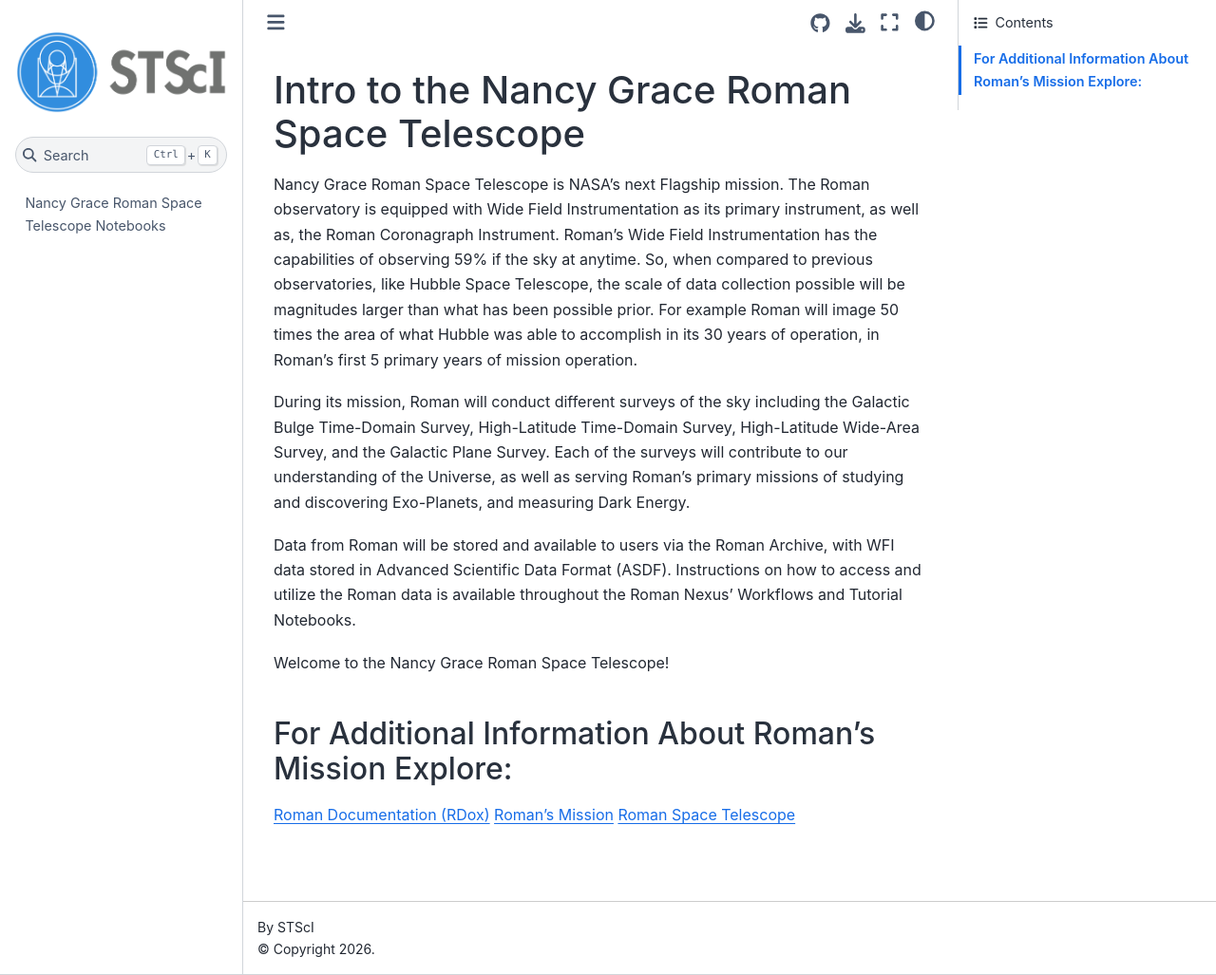
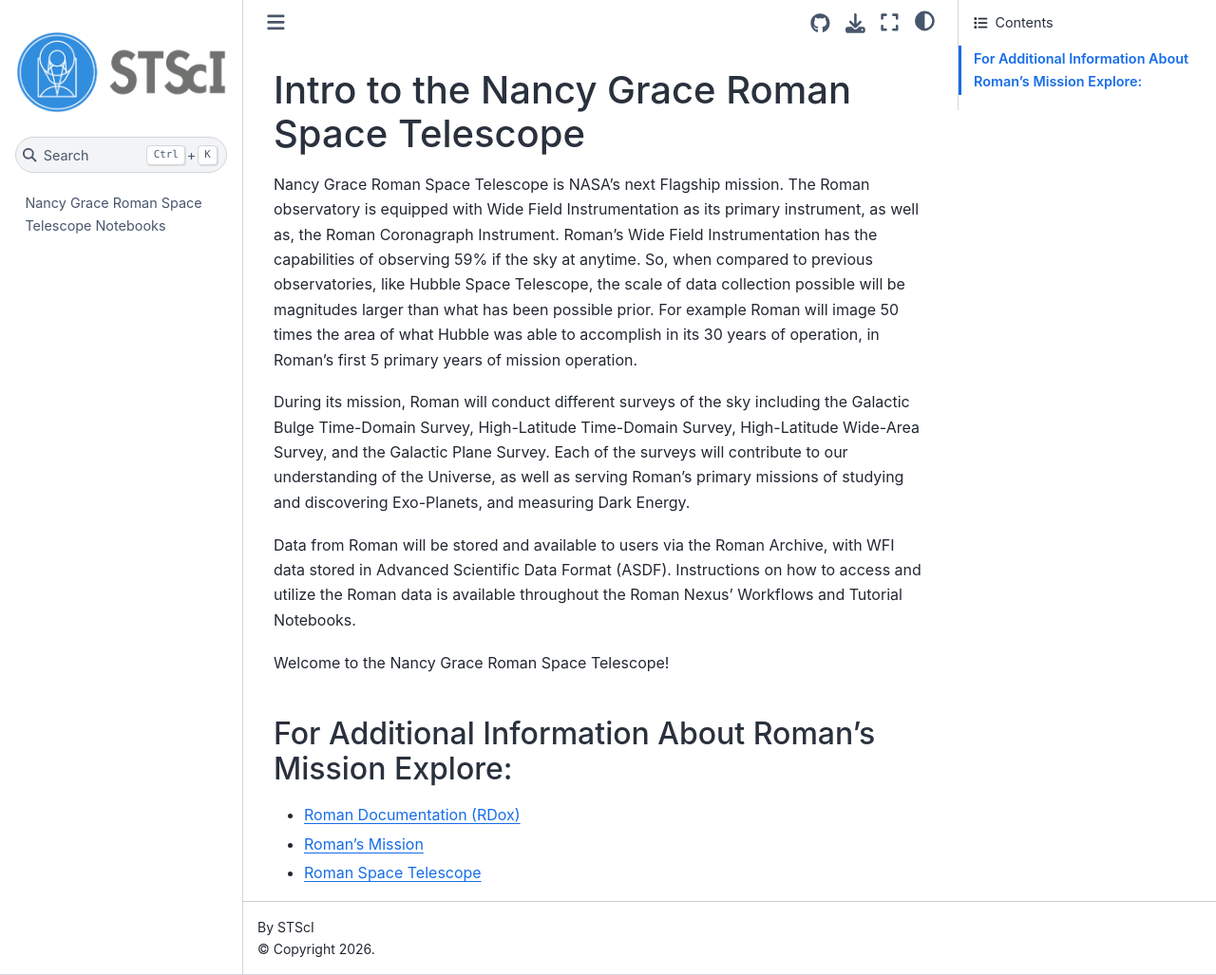
Before and after one commit to spacetelescope/roman_notebooks, a Jupyter Book: the page built from markdown/roman-intro.md, in a window 1280 px wide and 1027 px high. Shown: the whole window at 95% size. Built offline with Jupyter Book 1.0.4 settings and Sphinx 7.4.7 and the Sphinx Book theme 1.1.4, drawn with Linux system fonts in a browser that asks for light colours; pages that are not in the unit, such as notebooks, are missing from menus.

Commit message:
Update: Fix Format

```diff
--- a/markdown/roman-intro.md
+++ b/markdown/roman-intro.md
@@ -10,6 +10,6 @@
 
 
 ## For Additional Information About Roman’s Mission Explore:
-[Roman Documentation (RDox)](https://roman-docs.stsci.edu/)
-[Roman's Mission](https://science.nasa.gov/mission/roman-space-telescope/)
-[Roman Space Telescope](https://www.stsci.edu/roman)
+- [Roman Documentation (RDox)](https://roman-docs.stsci.edu/)
+- [Roman's Mission](https://science.nasa.gov/mission/roman-space-telescope/)
+- [Roman Space Telescope](https://www.stsci.edu/roman)
```
Also changed, not shown: markdown/workflows/intro-workflow.md (+1 -1 lines).
